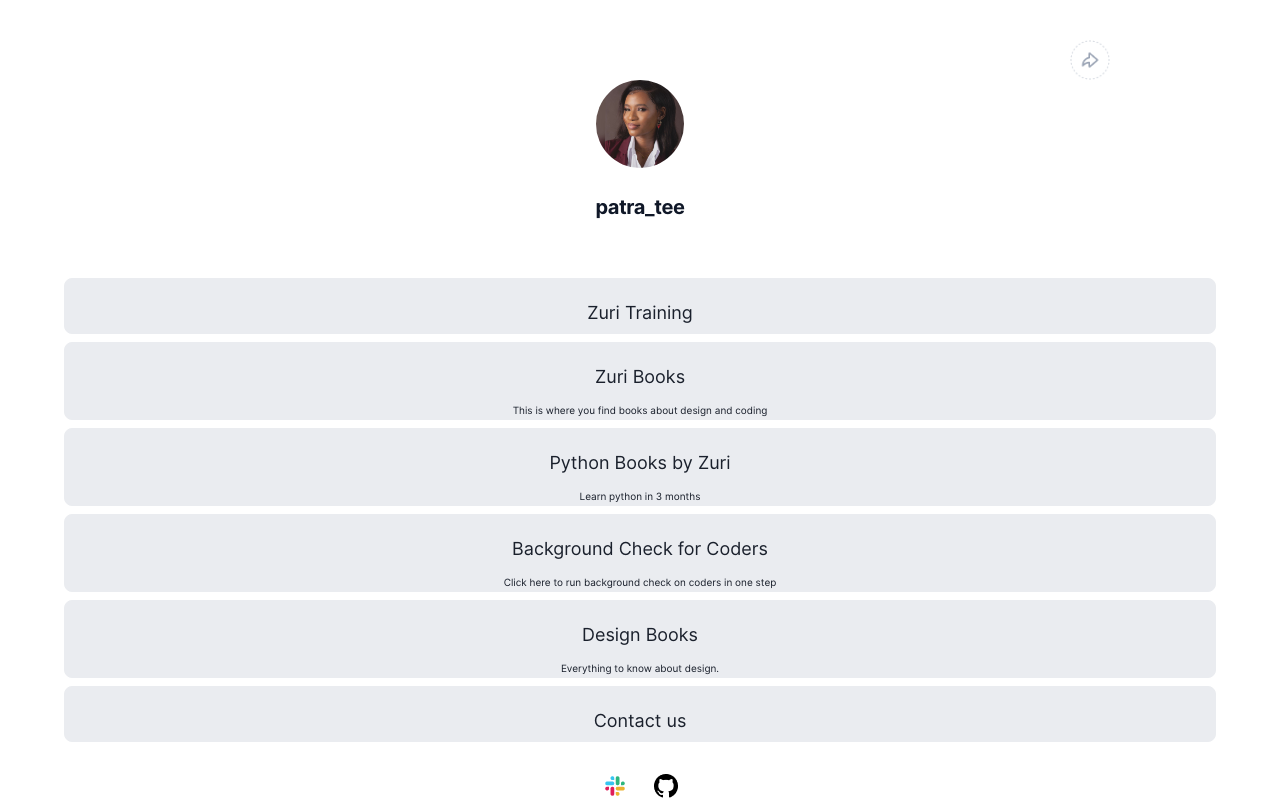
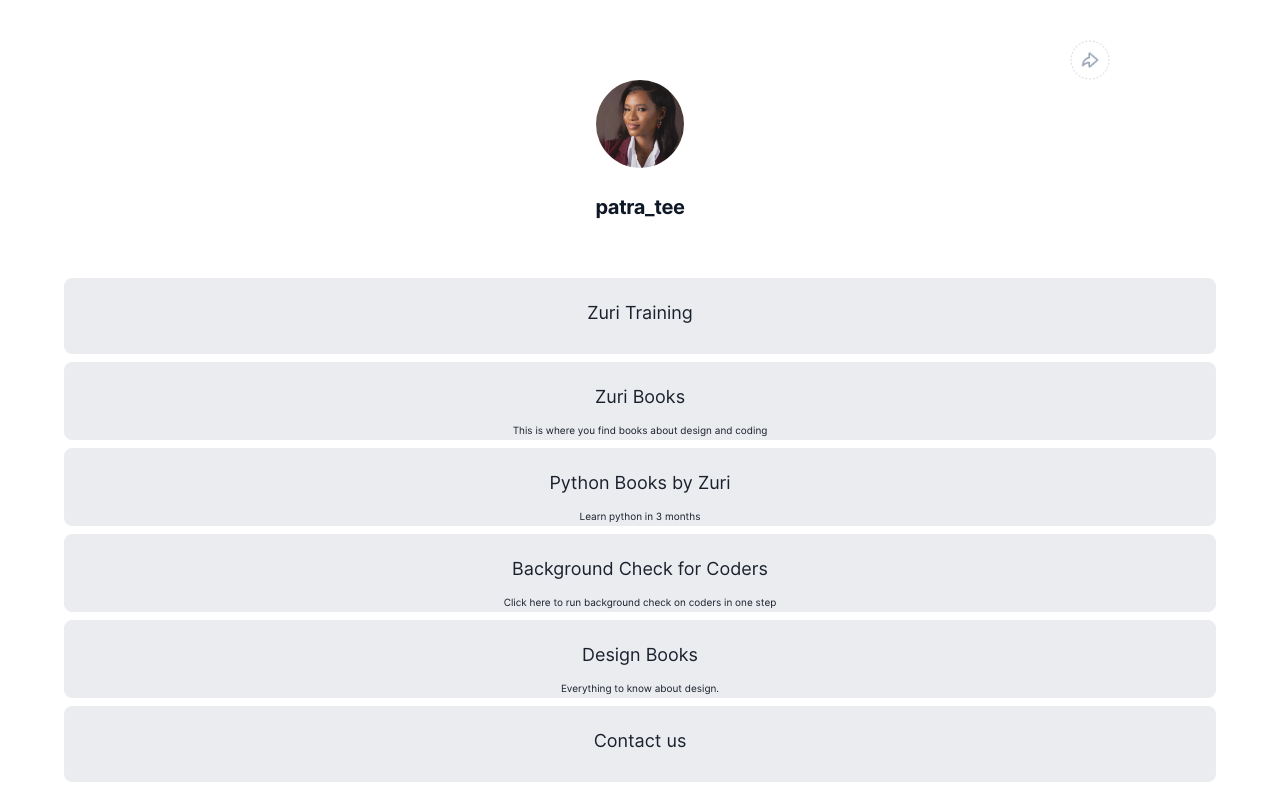
Before and after one commit to Temitope-Apatira/hng-profile, a React (Create React App) app: page / in a window 1280 px wide. Shown: the top 800 px of the page. Built offline with nearby package versions, Linux system fonts and the light colour scheme.

Commit message:
fix:bug fixes

```diff
--- a/src/pages/Home/Home.css
+++ b/src/pages/Home/Home.css
@@ -82,7 +82,7 @@ a {
   line-height: 28px;
   font-family: inter;
   height: fit-content;
-  min-height: 56px;
+  min-height: 76px !important;
   padding-top: 20px;
   cursor: pointer;
   border: 1px solid #eaecf0;
```
